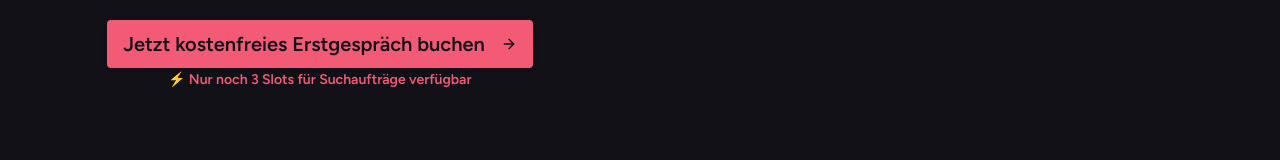
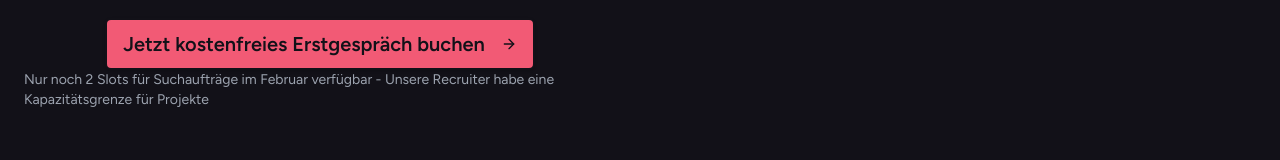
Before and after one commit to wKwekf/wolfrecruitment, a Next.js app: page / in a window 1280 px wide. Shown: the part 574-734 px from the top of the page. Built offline with nearby package versions, Linux system fonts and the light colour scheme; a web font is replaced by a local one.

Commit message:
Website angepasst nochmal mit Verknappung

```diff
--- a/app/components/sections/HeroSection.tsx
+++ b/app/components/sections/HeroSection.tsx
@@ -178,7 +178,7 @@ export default function HeroSection() {
                     </Link>
                   </Button>
                   <div className="flex flex-col items-center gap-1">
-                    <p className="text-sm text-[#F25A75] font-semibold">⚡ Nur noch 3 Slots für Suchaufträge verfügbar</p>
+                    <p className="text-sm text-gray-400">Nur noch 2 Slots für Suchaufträge im Februar verfügbar - Unsere Recruiter habe eine Kapazitätsgrenze für Projekte</p>
                   </div>
                 </div>
               </div>
```
